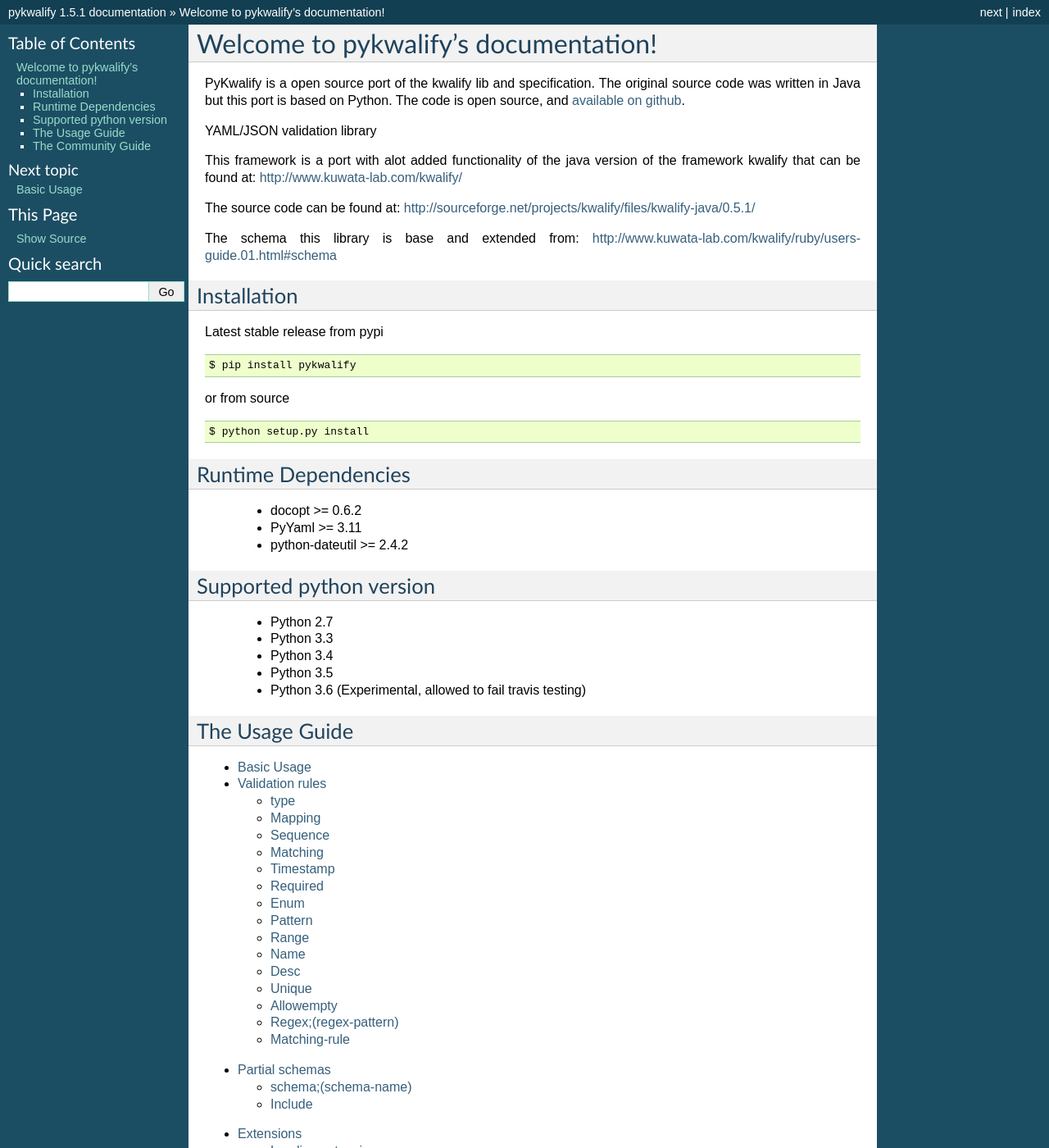
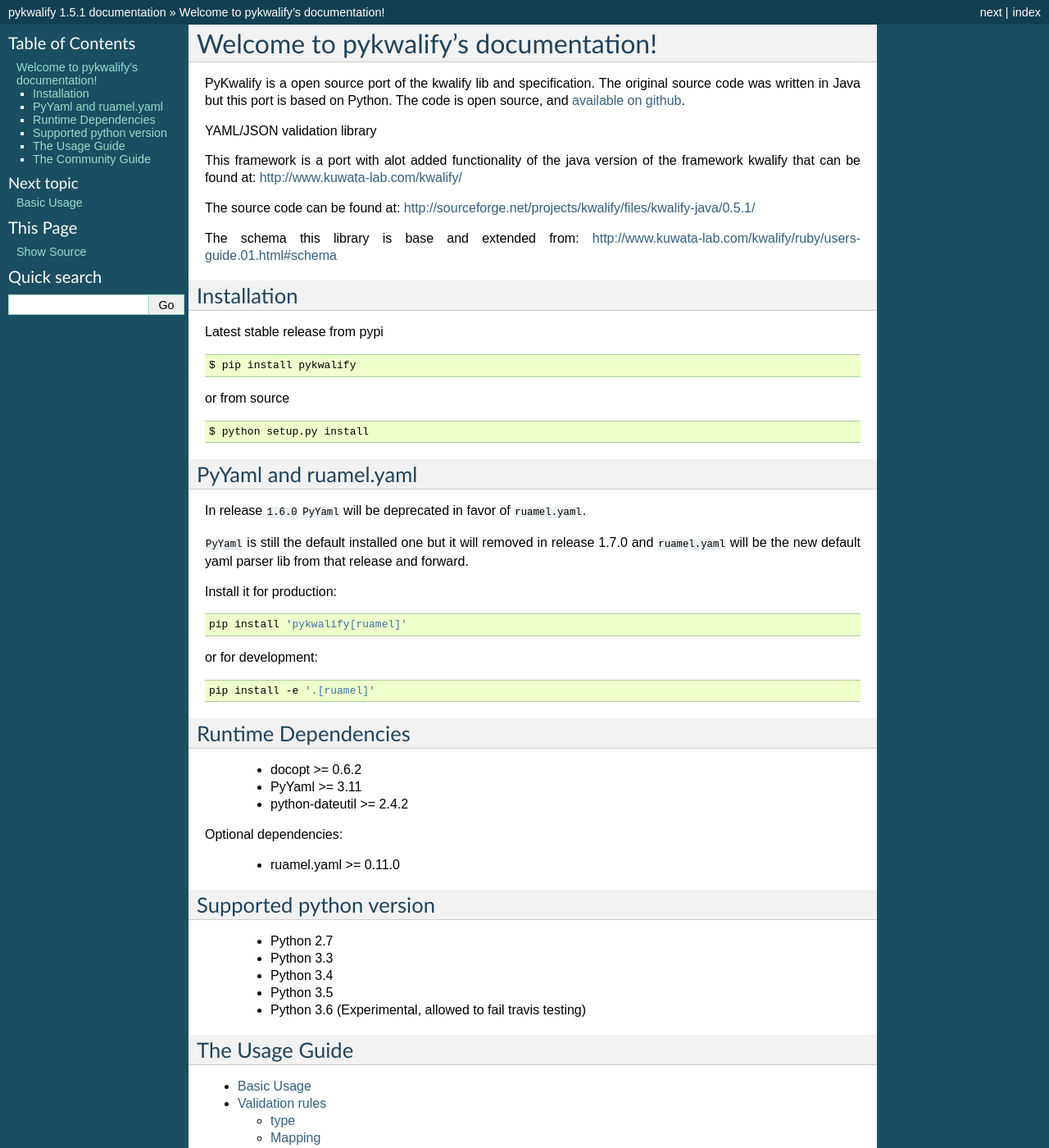
Before and after one commit to Grokzen/pykwalify, a Sphinx documentation site: the page built from docs/index.rst, in a window 1280 px wide and 1400 px high. Shown: the whole window at 82% size. Built offline with Sphinx 7.4.7, drawn with Linux system fonts in a browser that asks for light colours.

Commit message:
Add docs about ruamel.yaml to readthedocs

```diff
--- a/docs/index.rst
+++ b/docs/index.rst
@@ -38,12 +38,37 @@ or from source
 
 
 
+PyYaml and ruamel.yaml
+----------------------
+
+In release ``1.6.0`` ``PyYaml`` will be deprecated in favor of ``ruamel.yaml``.
+
+``PyYaml`` is still the default installed one but it will removed in release 1.7.0 and ``ruamel.yaml`` will be the new default yaml parser lib from that release and forward.
+
+Install it for production:
+
+.. code-block:: bash
+
+  pip install 'pykwalify[ruamel]'
+
+or for development:
+
+.. code-block:: bash
+
+  pip install -e '.[ruamel]'
+
+
+
 Runtime Dependencies
 --------------------
 
  - docopt >= 0.6.2
  - PyYaml >= 3.11
  - python-dateutil >= 2.4.2
+
+Optional dependencies:
+
+ - ruamel.yaml >= 0.11.0
 
 
 
```
